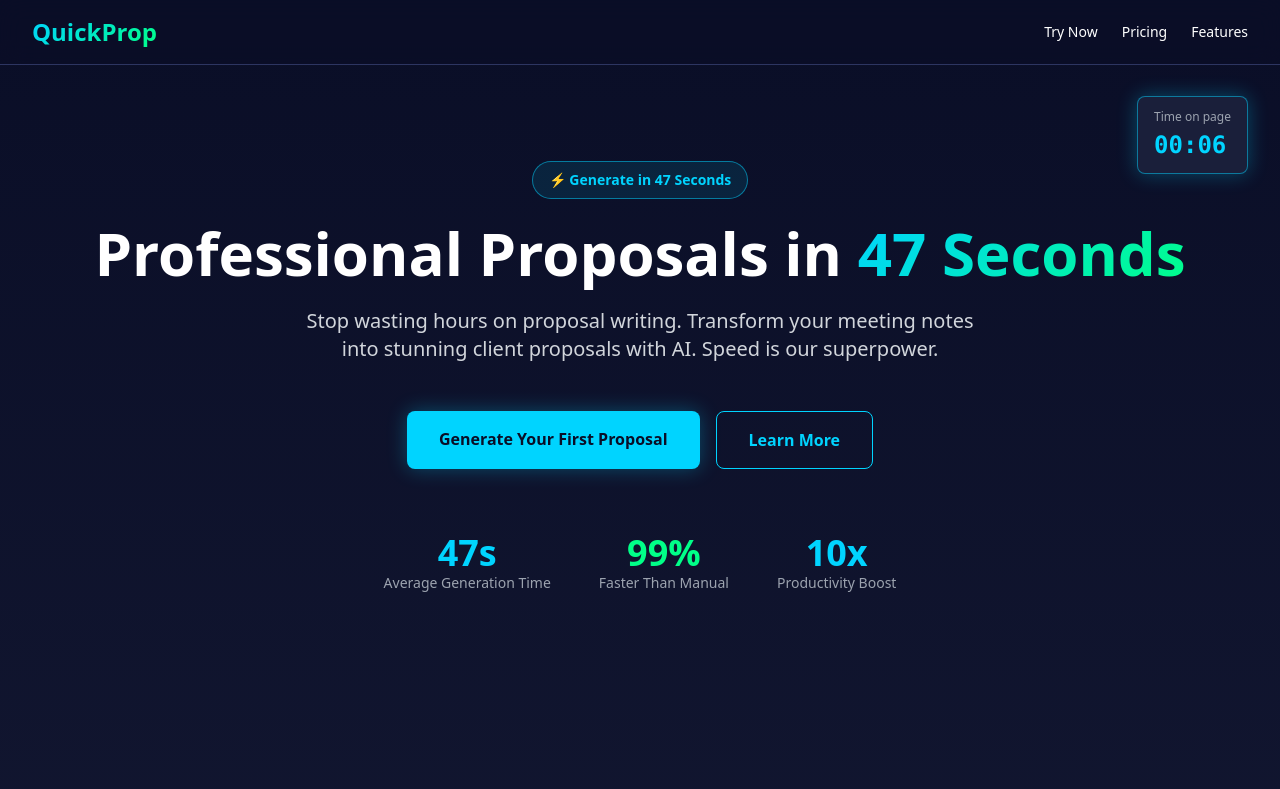
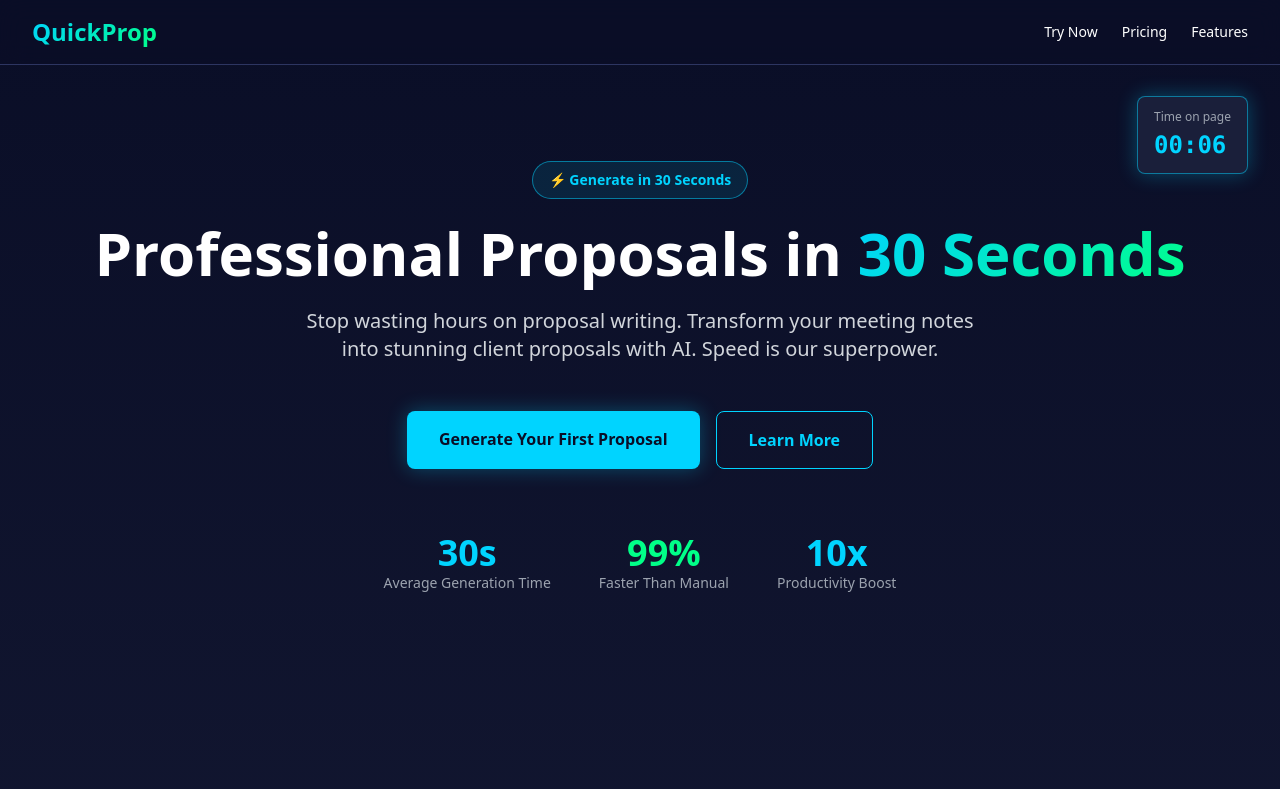
Before and after one commit to scottggtyt5/proposalpilot, a Next.js app: page / in a window 1280 px wide. Shown: the top 789 px of the page. Built offline with nearby package versions, Linux system fonts and the light colour scheme.

Commit message:
Update generation time from 47 to 30 seconds

```diff
--- a/app/page.tsx
+++ b/app/page.tsx
@@ -40,11 +40,11 @@ export default function Home() {
       {/* Hero Section */}
       <section className="max-w-7xl mx-auto px-4 sm:px-6 lg:px-8 py-24 text-center">
         <div className="inline-block mb-6 px-4 py-2 bg-primary/10 border border-primary/50 rounded-full text-primary text-sm font-semibold">
-          ⚡ Generate in 47 Seconds
+          ⚡ Generate in 30 Seconds
         </div>
 
         <h1 className="text-6xl font-bold mb-6 animate-slide-in">
-          Professional Proposals in <span className="gradient-text">47 Seconds</span>
+          Professional Proposals in <span className="gradient-text">30 Seconds</span>
         </h1>
 
         <p className="text-xl text-gray-300 mb-12 max-w-2xl mx-auto animate-slide-in">
@@ -69,7 +69,7 @@ export default function Home() {
         {/* Speed Metric */}
         <div className="inline-flex gap-12 text-center mb-12">
           <div>
-            <div className="text-4xl font-bold text-primary">47s</div>
+            <div className="text-4xl font-bold text-primary">30s</div>
             <div className="text-sm text-gray-400">Average Generation Time</div>
           </div>
           <div>
@@ -112,7 +112,7 @@ export default function Home() {
         <div className="bg-gradient-to-r from-primary/20 to-accent/20 border border-primary/50 rounded-2xl p-12">
           <h2 className="text-4xl font-bold mb-6">Ready to Save Hours?</h2>
           <p className="text-xl text-gray-300 mb-8 max-w-2xl mx-auto">
-            Your first 5 proposals are free. No credit card required. Start generating in 47 seconds.
+            Your first 5 proposals are free. No credit card required. Start generating in 30 seconds.
           </p>
           <Link
             href="/generate"
```
